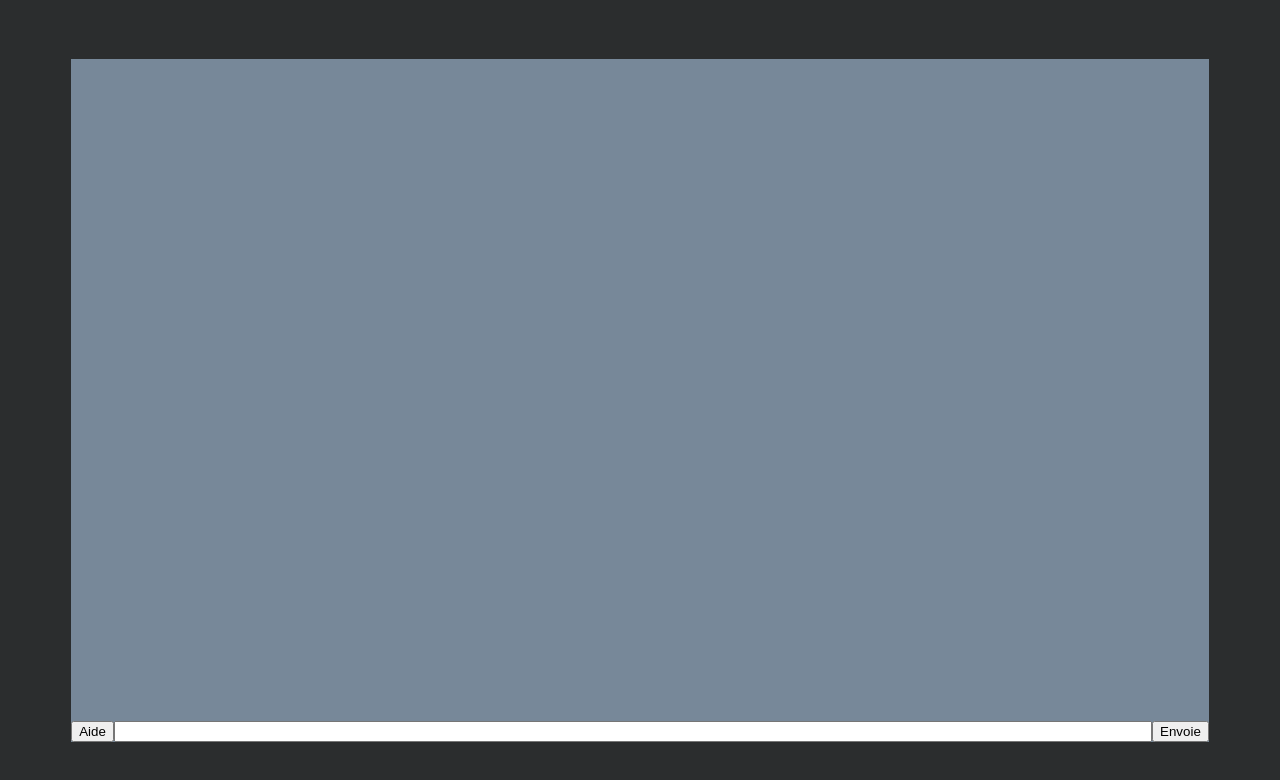
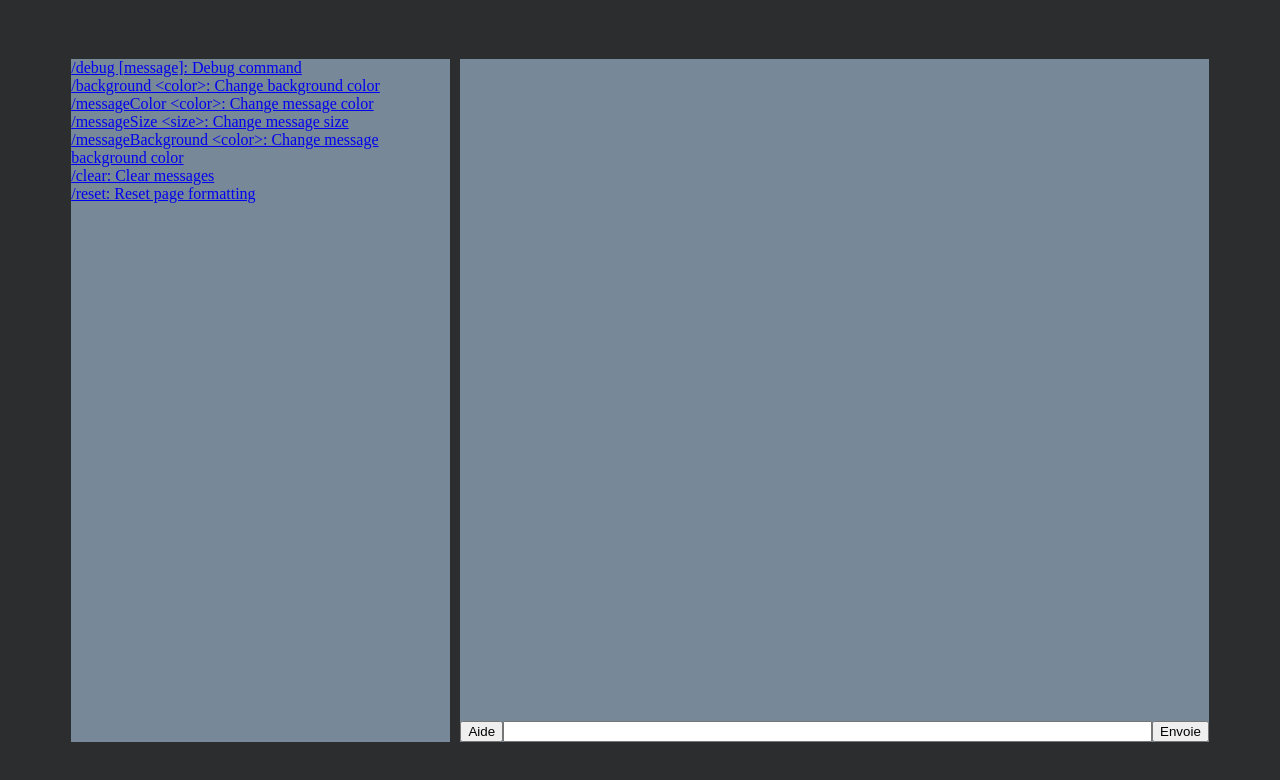
Before and after one commit to Xen0Xys/Projet-Web-2021, a plain HTML site: page www/index.html in a window 1280 px wide. Drawn offline with Linux system fonts and the light colour scheme.

Commit message:
Show description in help tab

```diff
--- a/www/index.html
+++ b/www/index.html
@@ -11,7 +11,7 @@
 </head>
 <body>
 	<div id="help" style="display: none">
-		yousk2
+		<div id="help_parent"></div>
 	</div>
 	<div id="chatbox">
 		<div id="chat">
--- a/www/scripts/app.js
+++ b/www/scripts/app.js
@@ -118,3 +118,29 @@ document.getElementById("send").addEventListener("keydown", function(event) {
             break;
     }
 })
+
+window.helpClicked = function (event){
+    for(const [key, value] of Object.entries(app.commands.commandsList)){
+        if(value !== "" && event.target.textContent === (value["description"])){
+            document.getElementById("send").value = key;
+        }
+    }
+}
+
+// Display command help:
+for(const [key, value] of Object.entries(app.commands.commandsList)){
+    // Create new div element
+    const newDiv = document.createElement("a");
+    newDiv.href = "#";
+    newDiv.onclick = helpClicked;
+    // Give it text content
+    const newContent = document.createTextNode(value["description"]);
+    newDiv.appendChild(newContent);
+    // Add classes to div
+    newDiv.classList.add("help");
+    // Add new element to DOM
+    const parentDiv = document.getElementById('help_parent');
+    document.getElementById("help").insertBefore(newDiv, parentDiv);
+}
+
+useMe()
--- a/www/scripts/commands.js
+++ b/www/scripts/commands.js
@@ -137,13 +137,13 @@ function Commands(_app) {
 
     // Command list
     this.commandsList = {
-        "/debug": {"argsCount": 0, "executor": this.debugCommand},
-        "/background": {"argsCount": 1, "executor": this.backgroundCommand},
-        "/messageColor": {"argsCount": 1, "executor": this.messageColorCommand},
-        "/messageSize": {"argsCount": 1, "executor": this.messageSizeCommand},
-        "/messageBackground": {"argsCount": 1, "executor": this.messageBackgroundCommand},
-        "/clear": {"argsCount": 0, "executor": this.clearCommand},
-        "/reset": {"argsCount": 0, "executor": this.resetCommand}
+        "/debug": {"argsCount": 0, "executor": this.debugCommand, "description": "/debug [message]: Debug command"},
+        "/background": {"argsCount": 1, "executor": this.backgroundCommand, "description": "/background <color>: Change background color"},
+        "/messageColor": {"argsCount": 1, "executor": this.messageColorCommand, "description": "/messageColor <color>: Change message color"},
+        "/messageSize": {"argsCount": 1, "executor": this.messageSizeCommand, "description": "/messageSize <size>: Change message size"},
+        "/messageBackground": {"argsCount": 1, "executor": this.messageBackgroundCommand, "description": "/messageBackground <color>: Change message background color"},
+        "/clear": {"argsCount": 0, "executor": this.clearCommand, "description": "/clear: Clear messages"},
+        "/reset": {"argsCount": 0, "executor": this.resetCommand, "description": "/reset: Reset page formatting"}
     };
 }
 
--- a/www/styles/style.css
+++ b/www/styles/style.css
@@ -27,6 +27,7 @@ input {
 #help {
 	margin-left: 5%;
 	max-width: 30%;
+	flex-direction: column;
 }
 
 #chatbox {
```
